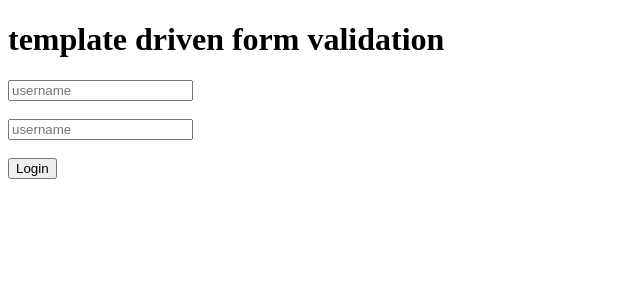
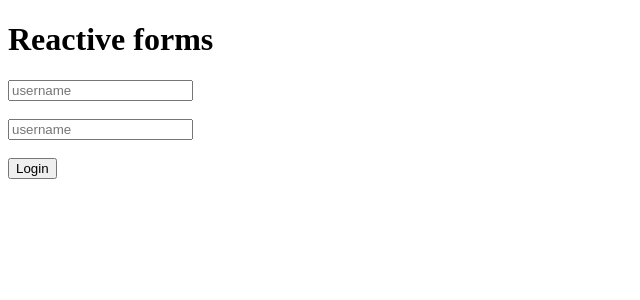
Before and after one commit to sangampshinde/Learn-Angular-v16, an Angular app: page / in a window 1280 px wide. Shown: the top 300 px of the page, without its empty margins (0-640 px from the left). Built offline with nearby package versions, Linux system fonts and the light colour scheme.

Commit message:
recative forms

```diff
--- a/src/app/Forms/RF/rf/rf.component.html
+++ b/src/app/Forms/RF/rf/rf.component.html
@@ -1 +1,11 @@
-<p>rf works!</p>
+<!-- reactive form -->
+<h1>Reactive forms</h1>
+<form [formGroup]="loginForm" >
+    <input type="text" placeholder="username" name="name">
+    <br>
+    <br>
+    <input type="password" placeholder="username" name="password">
+    <br>
+    <br>
+    <button>Login</button>
+</form>
--- a/src/app/Forms/RF/rf/rf.component.ts
+++ b/src/app/Forms/RF/rf/rf.component.ts
@@ -1,4 +1,5 @@
 import { Component } from '@angular/core';
+import { FormControl,FormGroup } from '@angular/forms';
 
 @Component({
   selector: 'app-rf',
@@ -6,5 +7,11 @@ import { Component } from '@angular/core';
   styleUrls: ['./rf.component.css']
 })
 export class RfComponent {
+  loginForm = new FormGroup(
+    {
 
+
+
+    }
+  );
 }
--- a/src/app/app.component.html
+++ b/src/app/app.component.html
@@ -1,4 +1,6 @@
 <!-- template driven form -->
 <!-- <app-tdf></app-tdf> -->
 <!-- template driven form validation -->
-<app-tdf-v></app-tdf-v>
+<!-- <app-tdf-v></app-tdf-v> -->
+ <!-- reactive forms -->
+  <app-rf></app-rf>
--- a/src/app/app.module.ts
+++ b/src/app/app.module.ts
@@ -3,7 +3,7 @@ import { BrowserModule } from '@angular/platform-browser';
 
 import { AppRoutingModule } from './app-routing.module';
 import { AppComponent } from './app.component';
-
+import { ReactiveFormsModule } from '@angular/forms';
 import { FormsModule } from '@angular/forms';
 import { TdfComponent } from './Forms/TDF/tdf/tdf.component';
 import { TdfVComponent } from './Forms/TDF-Validation/tdf-v/tdf-v.component';
@@ -20,7 +20,9 @@ import { RfComponent } from './Forms/RF/rf/rf.component';
   imports: [
     BrowserModule,
     AppRoutingModule,
-    FormsModule
+    FormsModule,
+    ReactiveFormsModule
+
 
   ],
   providers: [],
```
